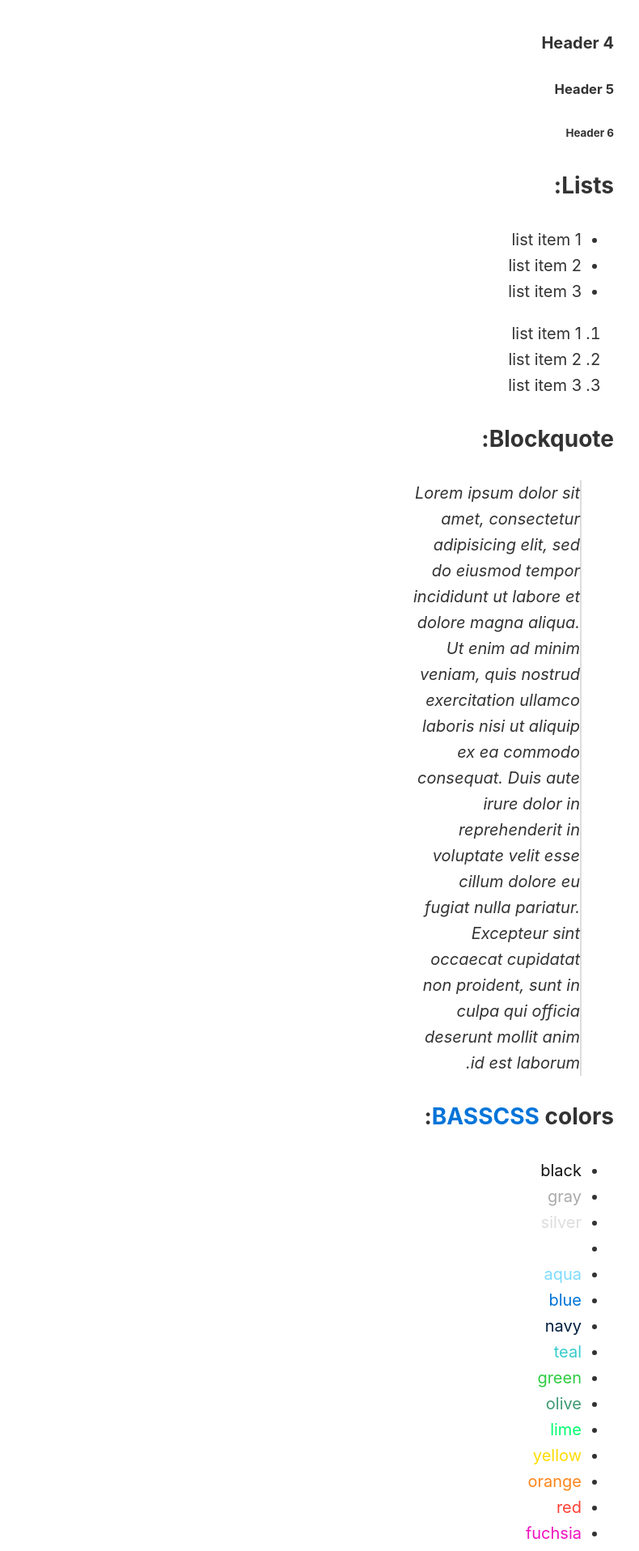
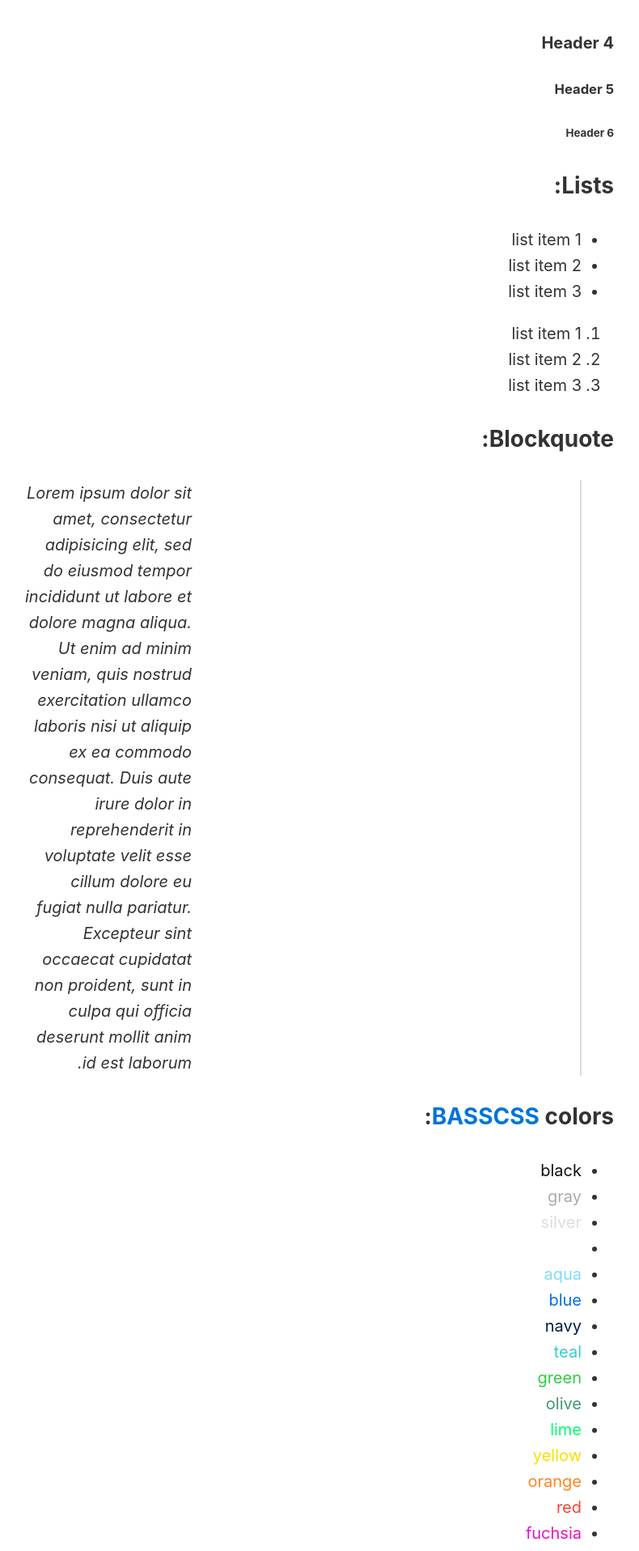
Before and after one commit to alexpolonsky/test-dec2016, a Jekyll site: the page built from _posts/2015-05-03-styles-for-cake.md, in a window 1280 px wide. Shown: the part 857-2773 px from the top of the page at 81% size, without its empty margins (265-1055 px from the left). Built offline with Jekyll 4.4.1, drawn with Linux system fonts in a browser that asks for light colours.

Commit message:
Update _base.scss

```diff
--- a/_sass/_base.scss
+++ b/_sass/_base.scss
@@ -35,7 +35,7 @@ h3 {
 }
 blockquote {
     font-style: italic;
-    padding-left: 30rem;
+    padding-right: 30rem;
     border-right: 2px solid $border-color;
 }
 img {
```
